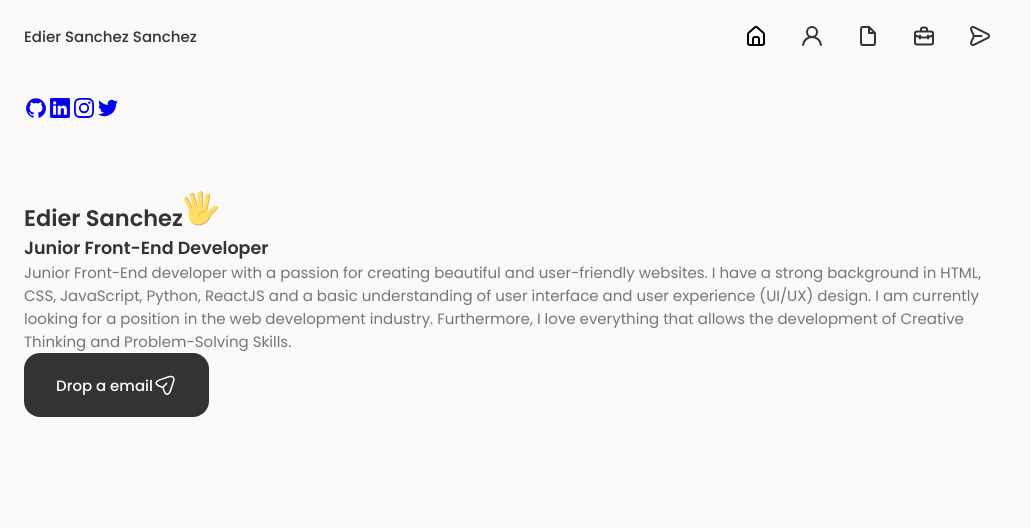
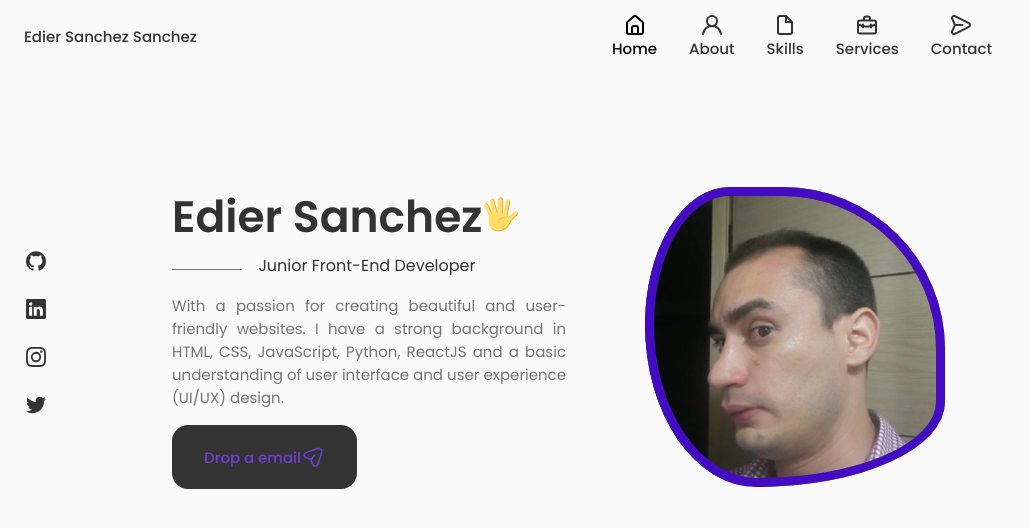
Before and after one commit to Annubis1709/my-react-portfolio-cv, a React (Vite) app: page / in a window 1280 px wide. Shown: the top 528 px of the page, without its empty margins (0-1031 px from the left). Built offline with nearby package versions, Linux system fonts and the light colour scheme.

Commit message:
Styles to Home component

```diff
--- a/src/App.css
+++ b/src/App.css
@@ -11,7 +11,7 @@
     --title-color-dark: hsl(var(--hue), var(--sat), 0%);
     --text-color: hsl(var(--hue), var(--sat), 46%);
     --body-color: hsl(var(--hue), var(--sat), 98%);
-    --container-color: #fff;
+    --container-color: #6f40d6;
 
     /* ====>>>>> FONT AND TYPOGRAPHY <<<<<==== */
     --body-font: 'Poppins', sans-serif;
--- a/src/components/header/header.css
+++ b/src/components/header/header.css
@@ -36,7 +36,6 @@
     transition: .3s;
 }
 
-.nav-icon,
 .nav-close,
 .nav-toggle {
     display: none;
--- a/src/components/home/Data.jsx
+++ b/src/components/home/Data.jsx
@@ -57,10 +57,8 @@ const Data = () => {
             </h1>
             <h3 className="home-subtitle">Junior Front-End Developer</h3>
             <p className="home-description">
-                Junior Front-End developer with a passion for creating beautiful and user-friendly websites.
+                With a passion for creating beautiful and user-friendly websites.
                 I have a strong background in HTML, CSS, JavaScript, Python, ReactJS and a basic understanding of user interface and user experience (UI/UX) design.
-                I am currently looking for a position in the web development industry.
-                Furthermore, I love everything that allows the development of Creative Thinking and Problem-Solving Skills.
             </p>
             <a href={"#contact"} className="button button-flex">
                 Drop a email
--- a/src/components/home/Home.jsx
+++ b/src/components/home/Home.jsx
@@ -1,3 +1,4 @@
+import './home.css';
 import Social from "./Social.jsx";
 import Data from "./Data.jsx";
 
--- /dev/null
+++ b/src/components/home/home.css
@@ -0,0 +1,72 @@
+.home-content {
+    grid-template-columns: 116px repeat(2, 1fr);
+    padding-top: 5.5rem;
+    column-gap: 2rem;
+    align-items: center;
+    text-align: justify;
+}
+.home-social {
+    display: grid;
+    grid-template-columns: max-content;
+    row-gap: 1rem;
+}
+.home-social-icon {
+    font-size: 1.25rem;
+    color: var(--title-color);
+}
+.home-social-icon:hover {
+    color: var(--title-color-dark);
+}
+.home-social-icon:visited {
+    color: blue;
+}
+.home-title {
+    font-size: var(--big-font-size);
+    margin-bottom: var(--mb-0-25);
+}
+.home-hand {
+    width: 38px;
+    height: 38px;
+    margin-left: 0.4rem;
+}
+.home-subtitle {
+    position: relative;
+    font-size: var(--h3-font-size);
+    font-weight: var(--normal-font-size);
+    padding-left: 5.4rem;
+    margin-bottom: var(--mb-1);
+}
+.home-subtitle::before {
+    content: "";
+    position: absolute;
+    top: 1rem;
+    left: 0;
+    width: 4.375rem;
+    height: 0.063rem;
+    background-color: var(--text-color);
+}
+.home-description {
+    max-width: 25rem;
+    margin-bottom: var(--mb-1);
+}
+.home-img {
+    background: url("../../assets/profile.jpg") no-repeat center;
+    background-size: cover;
+    box-shadow: inset 0 0 0 0.563rem rgb(67, 12, 193);
+    order: 1;
+    justify-self: center;
+    height: 300px;
+    width: 300px;
+    animation: profile-animate 8s ease-in-out infinite 1s;
+}
+@keyframes profile-animate {
+    0% {
+        border-radius: 60% 40% 30% 70%/60% 30% 70% 40%;
+    }
+    50% {
+        border-radius: 30% 60% 70% 40%/50% 60% 30% 60%;
+    }
+    100% {
+        border-radius: 60% 40% 30% 70%/60% 30% 70% 40%;
+    }
+}
```
Also changed, not shown: src/assets/EdierTw.jpg (deleted), src/assets/profile.jpg.
